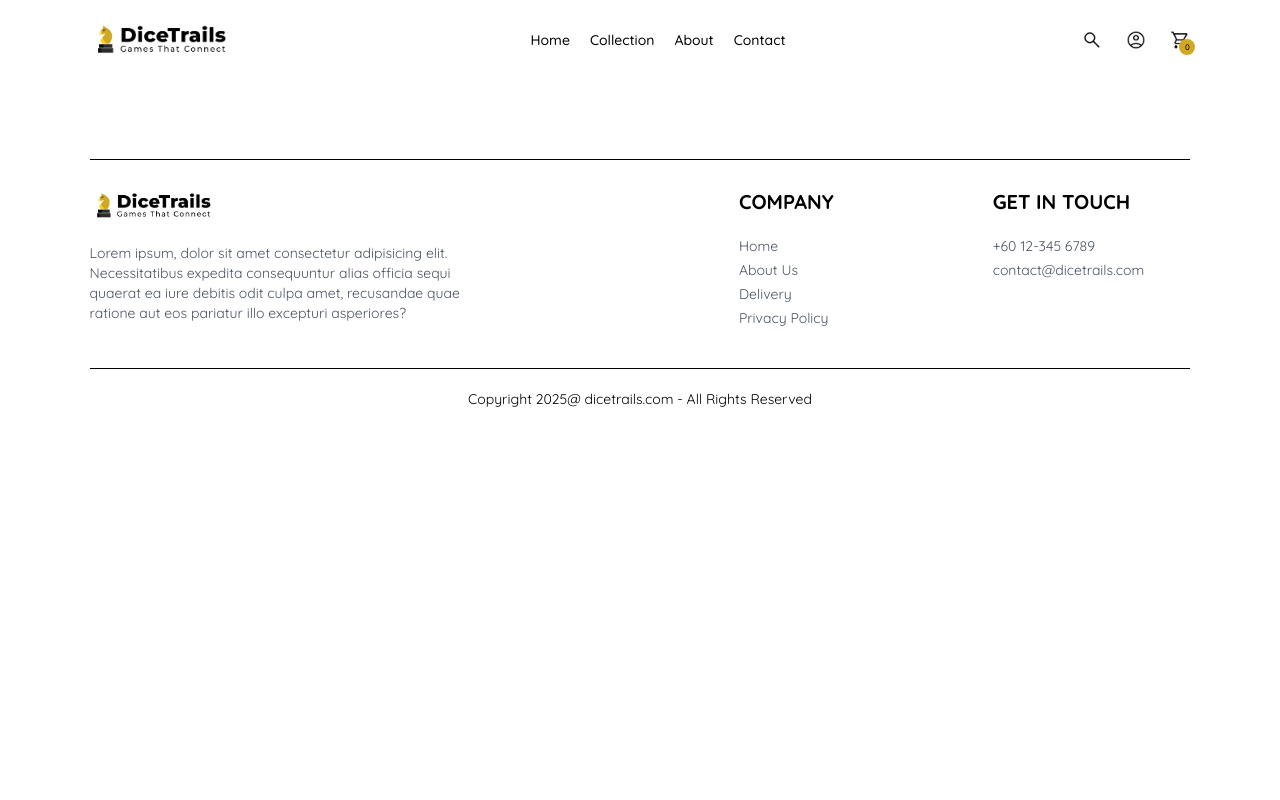
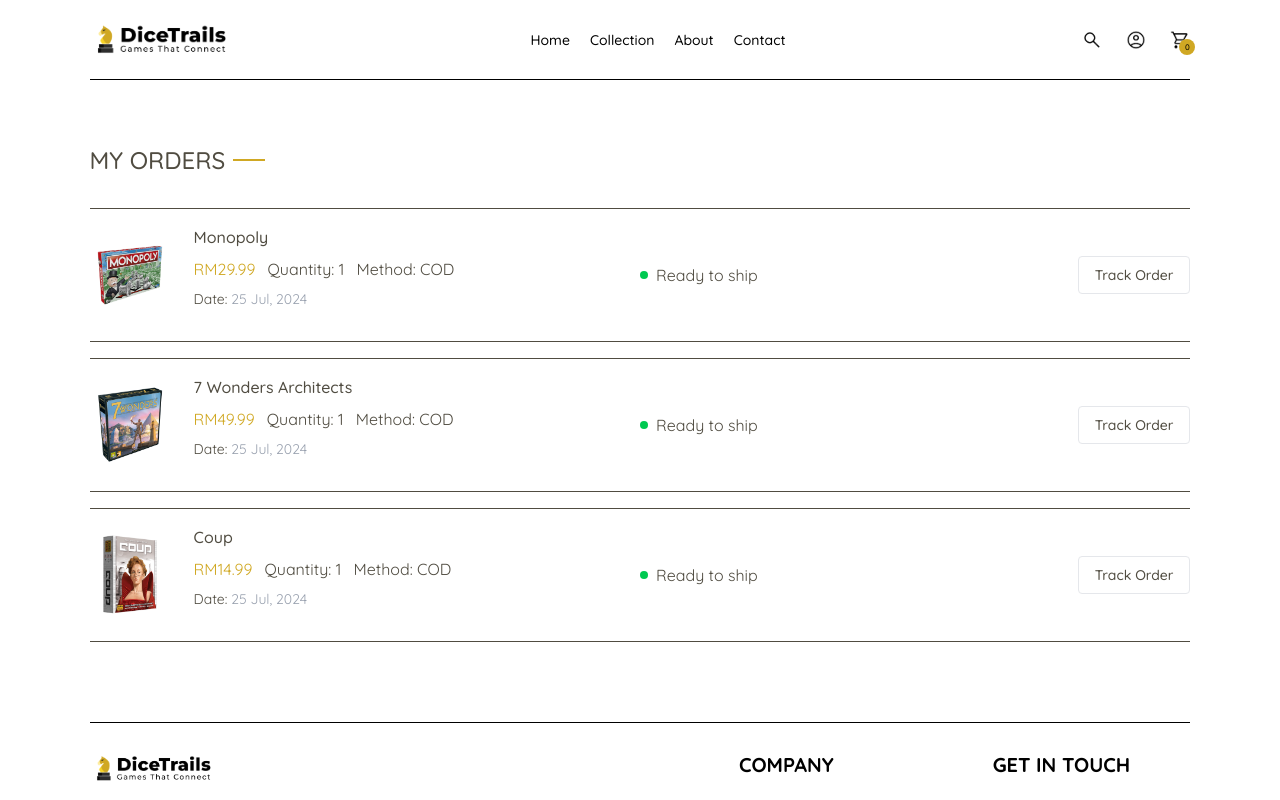
Before and after one commit to ImLWChuen/CAT201-DiceTrails-Ecommerce-Project, a React (Vite) app in the folder frontend/: page /orders in a window 1280 px wide. Shown: the top 800 px of the page. Built offline with nearby package versions, Linux system fonts and the light colour scheme.

Commit message:
Added with My Order Page for frontend only

```diff
--- a/frontend/src/pages/Orders.jsx
+++ b/frontend/src/pages/Orders.jsx
@@ -1,9 +1,54 @@
-import React from 'react'
+import React, { useContext } from 'react'
+import { ShopContext } from '../context/ShopContext'
 
 const Orders = () => {
+
+  const { products, currency } = useContext(ShopContext);
+
   return (
-    <div>
+    <div className='border-t pt-16'>
 
+        <div className='text-2xl'>
+            <div className='flex items-center gap-2'>
+                <p className='text-[#504c41] text-2xl font-medium'>MY ORDERS</p>
+                <p className='w-8 h-[2px] bg-[#D0A823]'></p>
+            </div>
+        </div>
+
+        <div className='flex flex-col gap-4 mt-8'>
+            {/* We simulate orders by taking the first 4 items from your product list */}
+            {products.slice(1, 4).map((item, index) => (
+                <div key={index} className='py-4 border-t border-b text-[#504c41] flex flex-col md:flex-row md:items-center md:justify-between gap-4'>
+
+                    {/* Left Side: Image & Details */}
+                    <div className='flex items-start gap-6 text-sm'>
+                        <img className='w-16 sm:w-20' src={item.image[0]} alt="" />
+                        <div>
+                            <p className='sm:text-base font-medium'>{item.name}</p>
+                            <div className='flex items-center gap-3 mt-2 text-base text-[#504c41]'>
+                                <p className='text-[#D0A823]'>{currency}{item.price}</p>
+                                <p>Quantity: 1</p>
+                                <p>Method: COD</p>
+                            </div>
+                            <p className='mt-2'>Date: <span className='text-gray-400'>25 Jul, 2024</span></p>
+                        </div>
+                    </div>
+
+                    {/* Middle: Status */}
+                    <div className='md:w-1/2 flex justify-between'>
+                        <div className='flex items-center gap-2'>
+                            <p className='min-w-2 h-2 rounded-full bg-green-500'></p>
+                            <p className='text-sm md:text-base'>Ready to ship</p>
+                        </div>
+
+                        {/* Right: Button */}
+                        <button className='border border-gray-200 px-4 py-2 text-sm font-medium rounded-sm hover:bg-[#504c41] hover:text-white transition-all duration-300'>
+                            Track Order
+                        </button>
+                    </div>
+                </div>
+            ))}
+        </div>
     </div>
   )
 }
```
